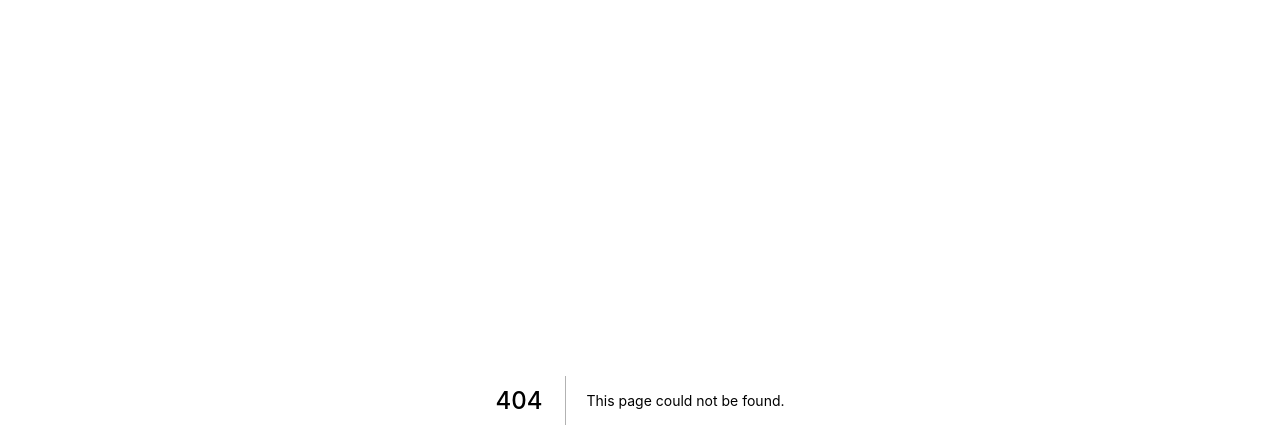
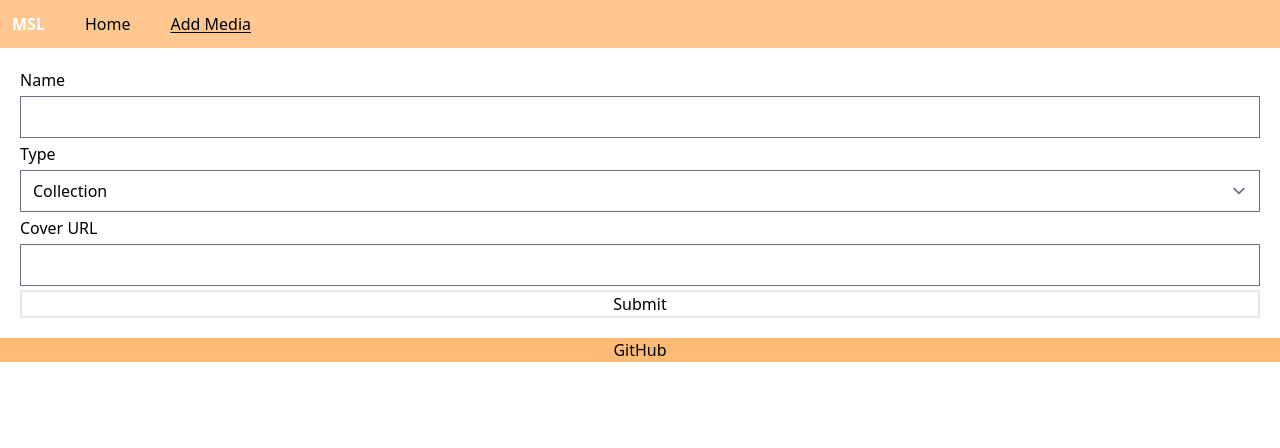
Before and after one commit to NextFire-N7/myserieslist, a Next.js app in the folder frontend/: page /media/add in a window 1280 px wide. Before the commit this address had no page. Shown: the top 448 px of the page. Built offline with nearby package versions, Linux system fonts and the light colour scheme.

Commit message:
[front] add media page

```diff
--- /dev/null
+++ b/frontend/components/layouts/MainLayout.tsx
@@ -0,0 +1,48 @@
+import Link from "next/link";
+import { Router } from "next/router";
+
+export default function MainLayout({
+  router,
+  children,
+}: {
+  router: Router;
+  children: React.ReactNode;
+}) {
+  console.log(router);
+
+  return (
+    <div>
+      <Navbar router={router} />
+      <main className="m-5">{children}</main>
+      <Footer />
+    </div>
+  );
+}
+
+function Navbar({ router }: { router: Router }) {
+  function aClassName(path: string) {
+    return router.route === path ? "underline underline-offset-2" : "";
+  }
+
+  return (
+    <nav className="sticky top-0 flex space-x-10 p-3 bg-orange-300 bg-opacity-80">
+      <h1 className="font-bold text-white">MSL</h1>
+      <ul className="space-x-10">
+        <Link href="/">
+          <a className={aClassName("/")}>Home</a>
+        </Link>
+        <Link href="/media/add">
+          <a className={aClassName("/media/add")}>Add Media</a>
+        </Link>
+      </ul>
+    </nav>
+  );
+}
+
+function Footer() {
+  return (
+    <footer className="flex bg-orange-300 items-center justify-center">
+      <a href="https://github.com/NextFire-n7/myserieslist">GitHub</a>
+    </footer>
+  );
+}
--- a/frontend/components/MediaCard.tsx
+++ b/frontend/components/media/MediaCard.tsx
@@ -1,4 +1,4 @@
-import { Media } from "../utils/types";
+import { Media } from "../../utils/types";
 
 export default function MediaCard({ media }: { media: Media }) {
   return (
--- a/frontend/components/MediaGrid.tsx
+++ b/frontend/components/media/MediaGrid.tsx
@@ -1,4 +1,4 @@
-import { Media } from "../utils/types";
+import { Media } from "../../utils/types";
 import MediaCard from "./MediaCard";
 
 export default function MediaGrid({ medias }: { medias: Media[] }) {
--- a/frontend/pages/_app.tsx
+++ b/frontend/pages/_app.tsx
@@ -1,8 +1,13 @@
 import type { AppProps } from "next/app";
+import MainLayout from "../components/layouts/MainLayout";
 import "../styles/globals.css";
 
-function MyApp({ Component, pageProps }: AppProps) {
-  return <Component {...pageProps} />;
+function MyApp({ Component, pageProps, router }: AppProps) {
+  return (
+    <MainLayout router={router}>
+      <Component {...pageProps} />
+    </MainLayout>
+  );
 }
 
 export default MyApp;
--- a/frontend/pages/index.tsx
+++ b/frontend/pages/index.tsx
@@ -1,5 +1,5 @@
-import type { NextPage, GetServerSideProps } from "next";
-import MediaGrid from "../components/MediaGrid";
+import type { GetServerSideProps, NextPage } from "next";
+import MediaGrid from "../components/media/MediaGrid";
 import { Media } from "../utils/types";
 
 export const getServerSideProps: GetServerSideProps = async (context) => {
--- /dev/null
+++ b/frontend/pages/media/add.tsx
@@ -0,0 +1,53 @@
+import type { NextPage } from "next";
+import { useCallback, useState } from "react";
+import MediaCard from "../../components/media/MediaCard";
+import { Media } from "../../utils/types";
+
+const MediaAdd: NextPage = () => {
+  const [lastSubmitted, setLastSubmitted] = useState<Media | null>(null);
+
+  const handleSubmit = useCallback(async (e) => {
+    e.preventDefault();
+    const resp = await fetch("/api/medias", {
+      method: "POST",
+      headers: { "Content-Type": "application/json" },
+      body: JSON.stringify({
+        nom: e.target.elements.nom.value,
+        type: e.target.elements.type.value,
+        coverUrl: e.target.elements.coverUrl.value,
+      }),
+    });
+    const data = await resp.json();
+    console.log(data);
+    setLastSubmitted(data);
+  }, []);
+
+  return (
+    <div className="space-y-5">
+      <form onSubmit={handleSubmit} className="flex flex-col space-y-1">
+        <label className="my-auto">Name</label>
+        <input type="text" name="nom" className="flex-1" />
+        <label className="my-auto">Type</label>
+        <select name="type">
+          <option value="COLLECTION">Collection</option>
+          <option value="MOVIE">Movie</option>
+          <option value="TV">TV</option>
+          <option value="ANIME">Anime</option>
+          <option value="EPISODE">Episode</option>
+        </select>
+        <label className="my-auto">Cover URL</label>
+        <input type="url" name="coverUrl" className="flex-1" />
+        <input type="submit" className="flex-1 border-2 cursor-pointer" />
+      </form>
+
+      {lastSubmitted && (
+        <div>
+          <h1>Sucessfully submitted:</h1>
+          <MediaCard media={lastSubmitted} />
+        </div>
+      )}
+    </div>
+  );
+};
+
+export default MediaAdd;
```
Also changed, not shown: 1 other file (tests, documents, lock files or other folders).
